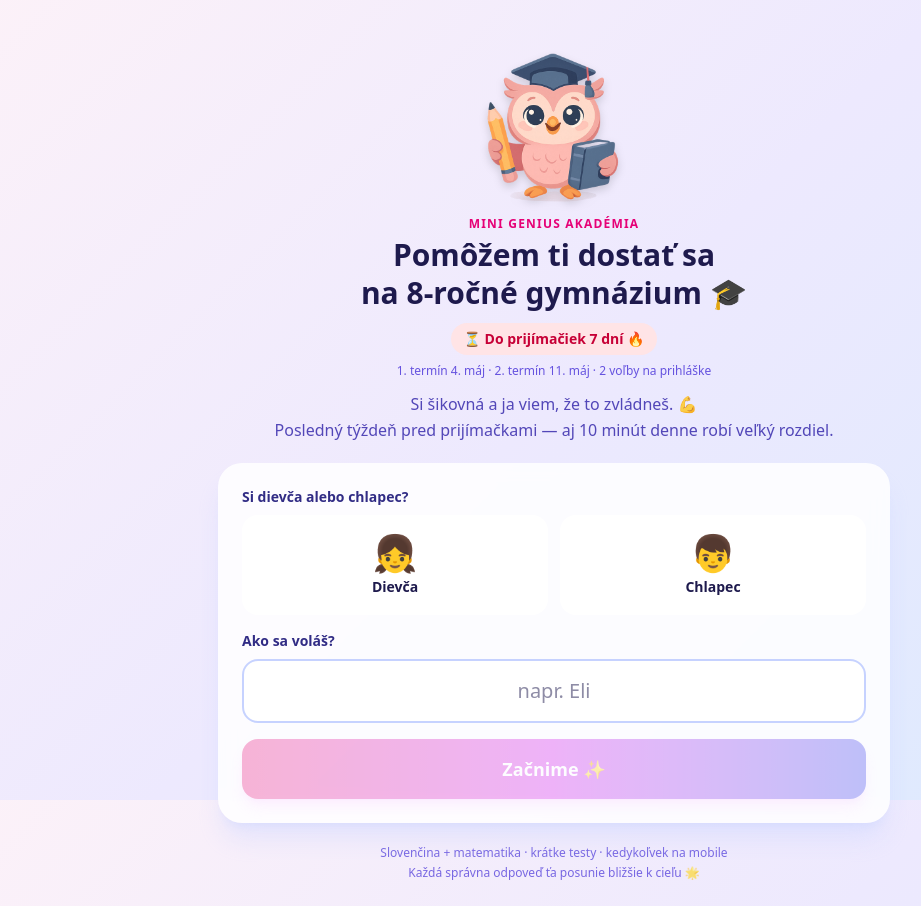
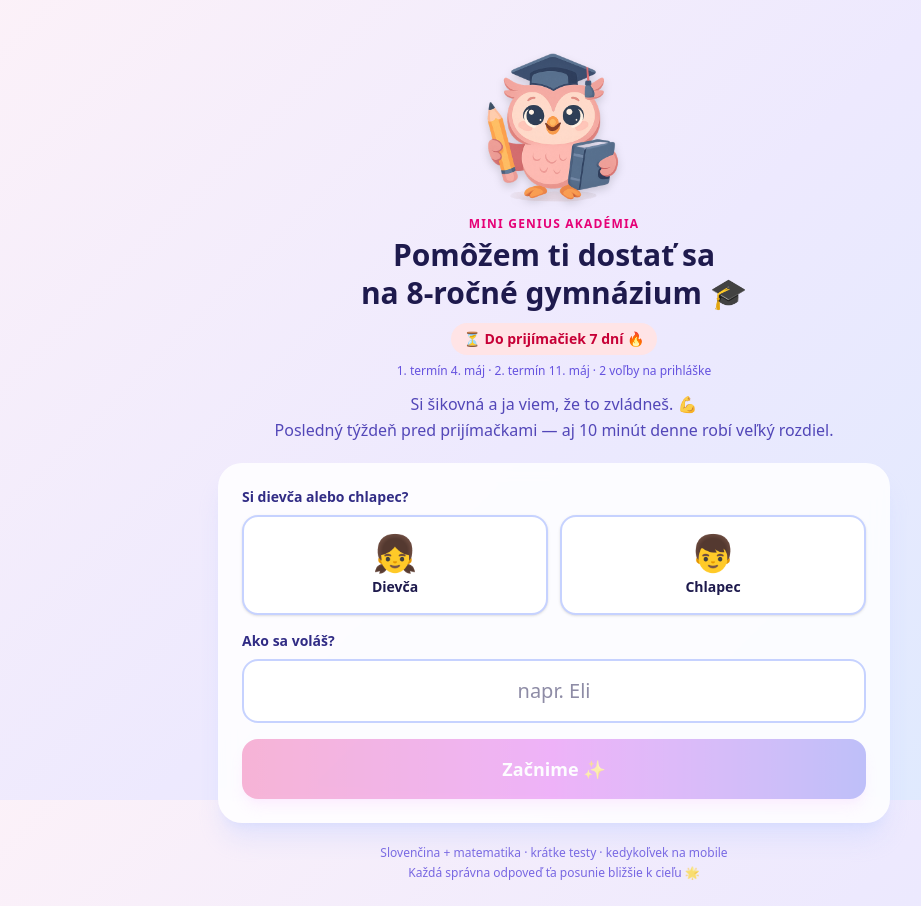
Before and after one commit to jozokovac/prijimacky-gymnazium, a React (Vite) app: page / in a window 1280 px wide. Shown: the whole page, without its empty margins (86-1007 px from the left). Built offline with nearby package versions, Linux system fonts and the light colour scheme.

Commit message:
Visible borders on gender picker buttons

```diff
--- a/src/App.tsx
+++ b/src/App.tsx
@@ -359,7 +359,7 @@ function Onboarding({ onSubmit }: { onSubmit: (name: string, gender: 'girl' | 'b
               className={`rounded-2xl p-4 border-2 transition-all flex flex-col items-center gap-1 ${
                 gender === g.id
                   ? 'border-indigo-500 bg-indigo-50 shadow-md scale-[1.02]'
-                  : 'border-transparent bg-white active:scale-95'
+                  : 'border-indigo-200 bg-white shadow-sm hover:border-indigo-300 active:scale-95'
               }`}
             >
               <div className="text-4xl">{g.emoji}</div>
```
